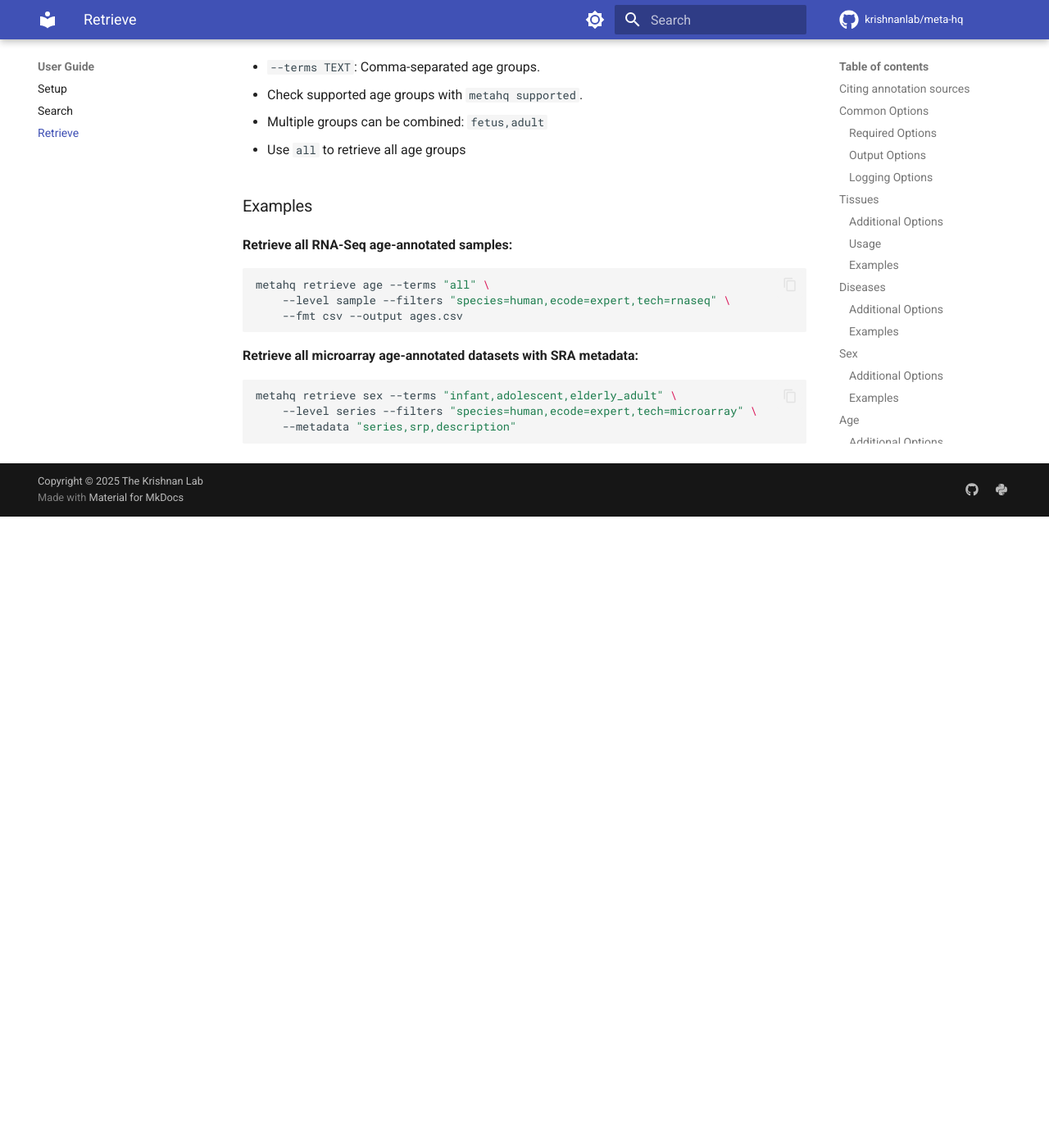
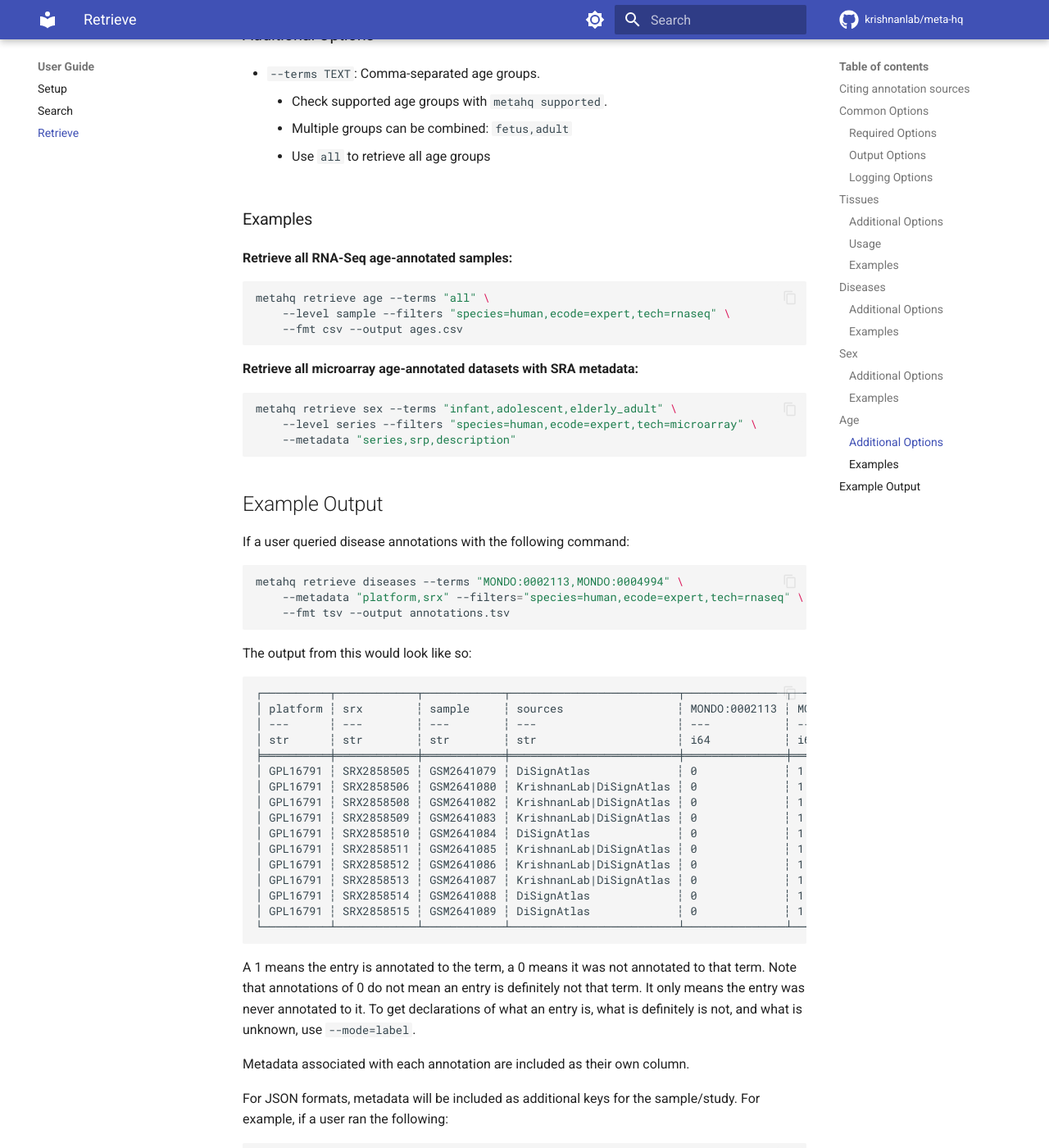
Before and after one commit to krishnanlab/meta-hq, an MkDocs documentation site: the page built from docs/user-guide/retrieve.md, in a window 1280 px wide and 1400 px high, scrolled down 4069 px. Shown: the whole window at 82% size. Built offline with MkDocs 1.6.1 and Material for MkDocs 9.7.7, drawn with Linux system fonts in a browser that asks for light colours; comment, search, counter and statistics services are not loaded; before the commit the page ends 4699 px from its top, so only the background shows below that; some of the changed text lies outside the part shown.

Commit message:
added description of  outputs

````diff
--- a/docs/user-guide/retrieve.md
+++ b/docs/user-guide/retrieve.md
@@ -96,10 +96,10 @@ Retrieve disease annotations and labels using MONDO ontology terms.
 ### Additional Options
 
 - `--terms TEXT`: Comma-separated MONDO ontology IDs.
-  - Use `'all'` to query all disease terms.
+    - Use `'all'` to query all disease terms.
 - `--mode MODE`: Annotation mode (`annotate` or `label`). Default: `annotate`
-  - `annotate`: Returns inferred annotations using the ontology hierarchy
-  - `label`: Returns +1, 0, -1, and 2 labels indicating what a sample is, what it is not, or if it is unknown. Labels of 2 indicate is a sample is a healthy control for that disease.
+    - `annotate`: Returns inferred annotations using the ontology hierarchy
+    - `label`: Returns +1, 0, -1, and 2 labels indicating what a sample is, what it is not, or if it is unknown. Labels of 2 indicate is a sample is a healthy control for that disease.
 
 ### Examples
 
@@ -152,9 +152,9 @@ Retrieve age group annotations.
 ### Additional Options
 
 - `--terms TEXT`: Comma-separated age groups.
-  - Check supported age groups with `metahq supported`.
-  - Multiple groups can be combined: `fetus,adult`
-  - Use `all` to retrieve all age groups
+    - Check supported age groups with `metahq supported`.
+    - Multiple groups can be combined: `fetus,adult`
+    - Use `all` to retrieve all age groups
 
 ### Examples
 
@@ -173,3 +173,75 @@ metahq retrieve sex --terms "infant,adolescent,elderly_adult" \
     --level series --filters "species=human,ecode=expert,tech=microarray" \
     --metadata "series,srp,description"
 ```
+
+## Example Output
+
+If a user queried disease annotations with the following command:
+
+```bash
+metahq retrieve diseases --terms "MONDO:0002113,MONDO:0004994" \
+    --metadata "platform,srx" --filters="species=human,ecode=expert,tech=rnaseq" \
+    --fmt tsv --output annotations.tsv
+```
+
+The output from this would look like so:
+
+```
+┌──────────┬────────────┬────────────┬─────────────────────────┬───────────────┬───────────────┐
+│ platform ┆ srx        ┆ sample     ┆ sources                 ┆ MONDO:0002113 ┆ MONDO:0004994 │
+│ ---      ┆ ---        ┆ ---        ┆ ---                     ┆ ---           ┆ ---           │
+│ str      ┆ str        ┆ str        ┆ str                     ┆ i64           ┆ i64           │
+╞══════════╪════════════╪════════════╪═════════════════════════╪═══════════════╪═══════════════╡
+│ GPL16791 ┆ SRX2858505 ┆ GSM2641079 ┆ DiSignAtlas             ┆ 0             ┆ 1             │
+│ GPL16791 ┆ SRX2858506 ┆ GSM2641080 ┆ KrishnanLab|DiSignAtlas ┆ 0             ┆ 1             │
+│ GPL16791 ┆ SRX2858508 ┆ GSM2641082 ┆ KrishnanLab|DiSignAtlas ┆ 0             ┆ 1             │
+│ GPL16791 ┆ SRX2858509 ┆ GSM2641083 ┆ KrishnanLab|DiSignAtlas ┆ 0             ┆ 1             │
+│ GPL16791 ┆ SRX2858510 ┆ GSM2641084 ┆ DiSignAtlas             ┆ 0             ┆ 1             │
+│ GPL16791 ┆ SRX2858511 ┆ GSM2641085 ┆ KrishnanLab|DiSignAtlas ┆ 0             ┆ 1             │
+│ GPL16791 ┆ SRX2858512 ┆ GSM2641086 ┆ KrishnanLab|DiSignAtlas ┆ 0             ┆ 1             │
+│ GPL16791 ┆ SRX2858513 ┆ GSM2641087 ┆ KrishnanLab|DiSignAtlas ┆ 0             ┆ 1             │
+│ GPL16791 ┆ SRX2858514 ┆ GSM2641088 ┆ DiSignAtlas             ┆ 0             ┆ 1             │
+│ GPL16791 ┆ SRX2858515 ┆ GSM2641089 ┆ DiSignAtlas             ┆ 0             ┆ 1             │
+└──────────┴────────────┴────────────┴─────────────────────────┴───────────────┴───────────────┘
+```
+
+A 1 means the entry is annotated to the term, a 0 means it was not annotated to that term. Note that annotations
+of 0 do not mean an entry is definitely not that term. It only means the entry was never annotated to it.
+To get declarations of what an entry is, what is definitely is not, and what is unknown, use `--mode=label`.
+
+Metadata associated with each annotation are included as their own column.
+
+For JSON formats, metadata will be included as additional keys for the sample/study. For example, if a user
+ran the following:
+
+```bash
+metahq retrieve diseases --terms "MONDO:0002113,MONDO:0004994" \
+    --metadata "platform,srx" --filters="species=human,ecode=expert,tech=rnaseq" \
+    --fmt json --output annotations.json
+```
+
+They would retrieve the following:
+
+```
+{
+    "MONDO:0004994": {
+        "GSM2641079": {
+            "platform": "GPL16791",
+            "srx": "SRX2858505",
+            "sources": "DiSignAtlas"
+        },
+        "GSM2641080": {
+            "platform": "GPL16791",
+            "srx": "SRX2858506",
+            "sources": "KrishnanLab|DiSignAtlas"
+        },
+        "GSM2641082": {
+            "platform": "GPL16791",
+            "srx": "SRX2858508",
+            "sources": "KrishnanLab|DiSignAtlas"
+        }, ...
+```
+
+The sources of the annotations are also included in their own `sources` column or key.
+We strongly encourage users to cite these sources if they use MetaHQ annotations in their research.
+See the [About](../about/citation.md) page for a source-to-citation map.
````
